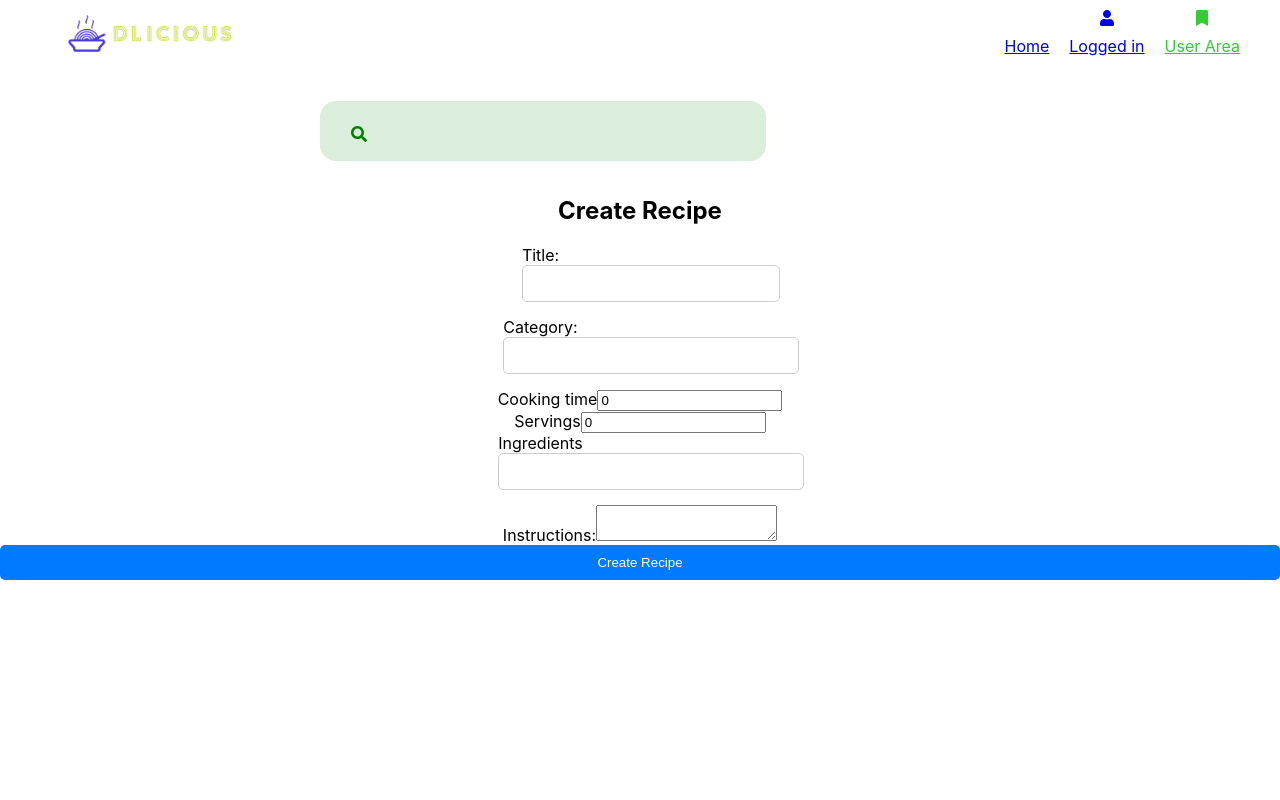
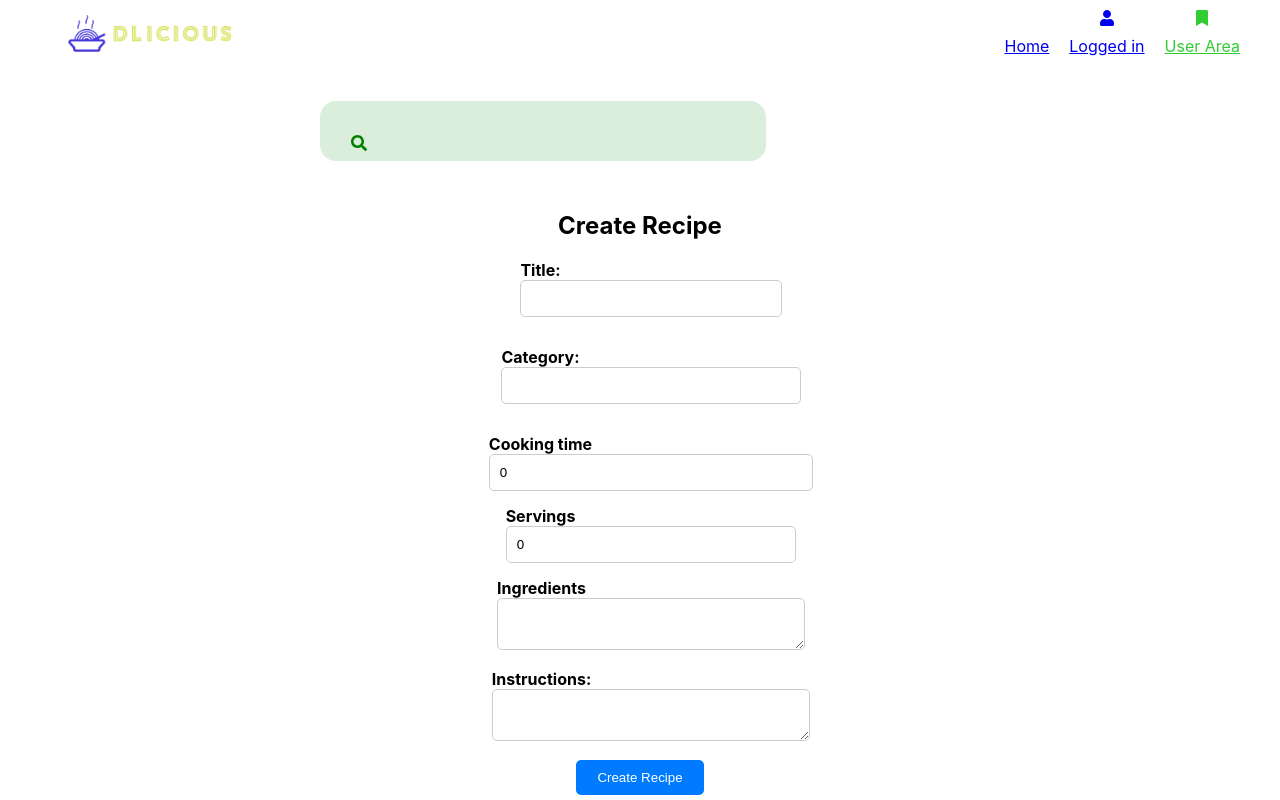
Before and after one commit to dede79/recipe-app-frontend, a React (Create React App) app: page /user-area in a window 1280 px wide. Built offline with nearby package versions, Linux system fonts and the light colour scheme; no server answers; some icons are missing.

Commit message:
Updated styling for Create Recipe component

```diff
--- a/src/components/CreateRecipe.js
+++ b/src/components/CreateRecipe.js
@@ -1,14 +1,14 @@
-import React, { useState } from 'react';
-import axios from 'axios'; // Import Axios library
-
+import React, { useState } from "react";
+import axios from "axios"; // Import Axios library
+import "../styles/createRecipe.css";
 function CreateRecipe() {
   const [recipe, setRecipe] = useState({
-    name: '',
-    cuisine: '',
+    name: "",
+    cuisine: "",
     cooking_time: 0,
     servings: 0,
-    ingredients:'',
-    instructions: '',
+    ingredients: "",
+    instructions: "",
   });
 
   const handleChange = (e) => {
@@ -18,20 +18,21 @@ function CreateRecipe() {
 
   const handleSubmit = async (e) => {
     e.preventDefault();
-    const data = {...recipe};
-    data.ingredients = data.ingredients.split(',').map((ingredient) => {
+    const ingredientsArray = recipe.ingredients.split(",").map((ingredient) => {
       return ingredient.trim();
-    })
+    });
+
+    const data = {
+      ...recipe,
+      ingredients: ingredientsArray,
+    };
+
     try {
-      // Send the form data to the Express.js API
-      const response = await axios.post('http://localhost:3001/recipes', data);
+      const response = await axios.post("http://localhost:3001/recipes", data);
 
-      // Handle the response, e.g., show a success message or redirect the user
       console.log(response.data);
-
     } catch (error) {
       console.error(error);
-      // Handle errors, e.g., show an error message to the user
     }
   };
 
@@ -81,7 +82,7 @@ function CreateRecipe() {
         </div>
         <div>
           <label>Ingredients</label>
-            <input
+          <textarea
             type="text"
             name="ingredients"
             value={recipe.ingredients}
--- a/src/components/Veggie.js
+++ b/src/components/Veggie.js
@@ -1,52 +1,63 @@
-import {useEffect, useState} from "react";
-import styled from 'styled-components';
-import {Splide, SplideSlide} from "@splidejs/react-splide";
-import {Link} from "react-router-dom";
+import { useEffect, useState } from "react";
+import styled from "styled-components";
+import { Splide, SplideSlide } from "@splidejs/react-splide";
+import { Link } from "react-router-dom";
 import "@splidejs/splide/dist/css/splide.min.css";
 
 function Veggie() {
   const [veggie, setVeggie] = useState([]);
 
-  useEffect(()=> {
+  useEffect(() => {
     getVeggie();
-  },[])
-//empty array just for when it gets mounted at first. When depending on search function etc, add it to array.
+  }, []);
 
   const getVeggie = async () => {
-    const storageCheck= localStorage.getItem('veggie');
+    const storageCheck = localStorage.getItem("veggie");
 
-    if(storageCheck){
-      setVeggie(JSON.parse(storageCheck))
+    if (storageCheck) {
+      setVeggie(JSON.parse(storageCheck));
     } else {
-      const api = await fetch(`https://api.spoonacular.com/recipes/complexSearch?query=pasta&apiKey=${process.env.REACT_APP_API_KEY}&number=9`);
-      const data= await api.json();
-      //console.log(data);
+      try {
+        const api = await fetch(
+          `https://api.spoonacular.com/recipes/complexSearch?query=pasta&apiKey=${process.env.REACT_APP_API_KEY}&number=9`
+        );
+        if (!api.ok) {
+          throw new Error(`API request failed with status ${api.status}`);
+        }
+        const data = await api.json();
         setVeggie(data.results);
-      //console.log(data.results);
+      } catch (error) {
+        console.error("Error fetching data:", error);
+        // You can handle errors here, e.g., show an error message to the user.
       }
     }
+  };
 
   return (
     <div>
       <Wrapper>
         <h3>Best Pasta Recipes:</h3>
-          <Splide options={{
-            perPage:3,
-            arrows:true,
-            pagination:false
-          }}>
-            {veggie.map((recipe) => {
-              return (
+        <Splide
+          options={{
+            perPage: 3,
+            arrows: true,
+            pagination: false,
+          }}
+        >
+          {veggie.length > 0 ? (
+            veggie.map((recipe) => (
               <SplideSlide key={recipe.id}>
                 <Card>
-                      <Link to={'/recipe/' + recipe.id} >
+                  <Link to={"/recipe/" + recipe.id}>
                     <p>{recipe.title}</p>
                     <img src={recipe.image} alt={recipe.title} />
                   </Link>
                 </Card>
               </SplideSlide>
-              )
-            })}
+            ))
+          ) : (
+            <p>Loading...</p> // You can add a loading indicator here.
+          )}
         </Splide>
       </Wrapper>
     </div>
@@ -60,7 +71,7 @@ const Wrapper = styled.div`
 const Card = styled.div`
   min-height: 25rem;
   border-radius: 2rem;
-  overflow:hidden;
+  overflow: hidden;
 `;
 
 export default Veggie;
--- a/src/firebase.js
+++ b/src/firebase.js
@@ -9,14 +9,24 @@ import { getAuth } from "firebase/auth";
 
 // Your web app's Firebase configuration
 // For Firebase JS SDK v7.20.0 and later, measurementId is optional
+// const firebaseConfig = {
+//   apiKey: process.env.REACT_APP_FIREBASE_API_KEY,
+//   authDomain: String(process.env.REACT_APP_FIREBASE_AUTH_DOMAIN),
+//   projectId: String(process.env.REACT_APP_FIREBASE_PROJECT_ID),
+//   storageBucket: String(process.env.REACT_APP_FIREBASE_STORAGE_BUCKET),
+//   messagingSenderId: String(process.env.REACT_APP_FIREBASE_MESSAGING_SENDER_ID),
+//   appId: String(process.env.REACT_APP_FIREBASE_APP_ID),
+//   measurementId: String(process.env.REACT_APP_FIREBASE_MEASUREMENT_ID)
+// };
+
 const firebaseConfig = {
-  apiKey: process.env.REACT_APP_FIREBASE_API_KEY,
-  authDomain: String(process.env.REACT_APP_FIREBASE_AUTH_DOMAIN),
-  projectId: String(process.env.REACT_APP_FIREBASE_PROJECT_ID),
-  storageBucket: String(process.env.REACT_APP_FIREBASE_STORAGE_BUCKET),
-  messagingSenderId: String(process.env.REACT_APP_FIREBASE_MESSAGING_SENDER_ID),
-  appId: String(process.env.REACT_APP_FIREBASE_APP_ID),
-  measurementId: String(process.env.REACT_APP_FIREBASE_MEASUREMENT_ID)
+  apiKey: "AIzaSyCGN1U7wpjIFT65zbhMxoCnCGbGkZRw0Cc",
+  authDomain: "dlicious-22926.firebaseapp.com",
+  projectId: "dlicious-22926",
+  storageBucket: "dlicious-22926.appspot.com",
+  messagingSenderId: "927600432622",
+  appId: "1:927600432622:web:43e1d6ff9784cdaa2baaff",
+  measurementId: "G-QGLFNMV94E",
 };
 
 // Initialize Firebase
--- /dev/null
+++ b/src/styles/createRecipe.css
@@ -0,0 +1,45 @@
+/* CreateRecipe.css */
+
+.recipe-title {
+  font-size: 24px;
+  margin-bottom: 20px;
+  text-align: center;
+}
+
+form {
+  display: flex;
+  flex-direction: column;
+  align-items: center;
+}
+
+form div {
+  margin-bottom: 15px;
+}
+
+label {
+  font-weight: bold;
+}
+
+input[type="text"],
+input[type="number"],
+textarea {
+  width: 100%;
+  padding: 10px;
+  border: 1px solid #ccc;
+  border-radius: 5px;
+}
+
+button[type="submit"] {
+  width: 10%;
+  padding: 10px;
+  background-color: #007bff;
+  color: #fff;
+  border: none;
+  border-radius: 5px;
+  cursor: pointer;
+  transition: background-color 0.3s;
+}
+
+button[type="submit"]:hover {
+  background-color: #0056b3;
+}
```
Also changed, not shown: dlicious-22926-firebase-adminsdk-g417z-5fd9a52013.json (added, +13 -0 lines), src/components/Searchbar.js (added, +21 -0 lines), 1 other file (tests, documents, lock files or other folders). Lines whose indentation alone changed are shown as unchanged.
